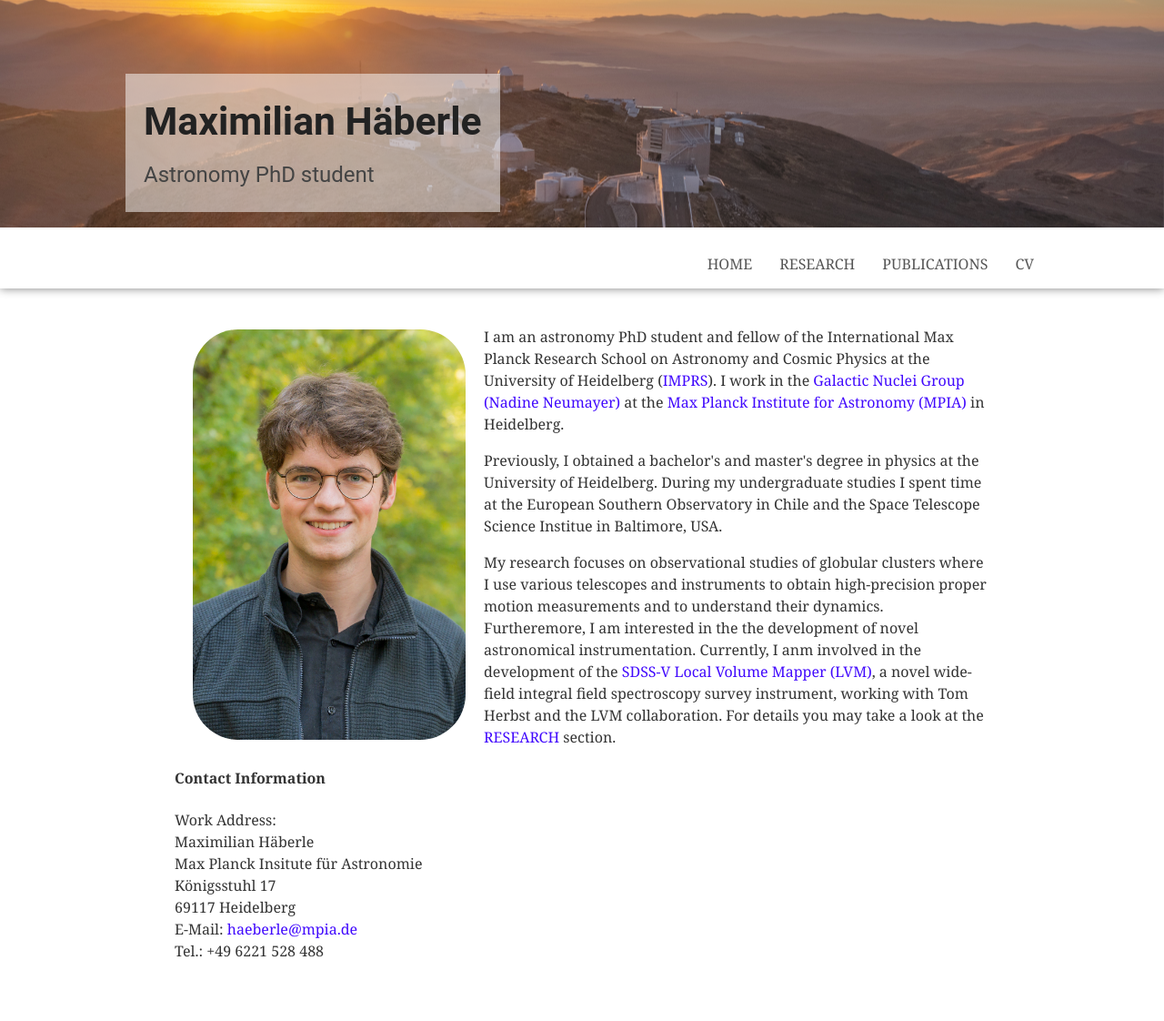
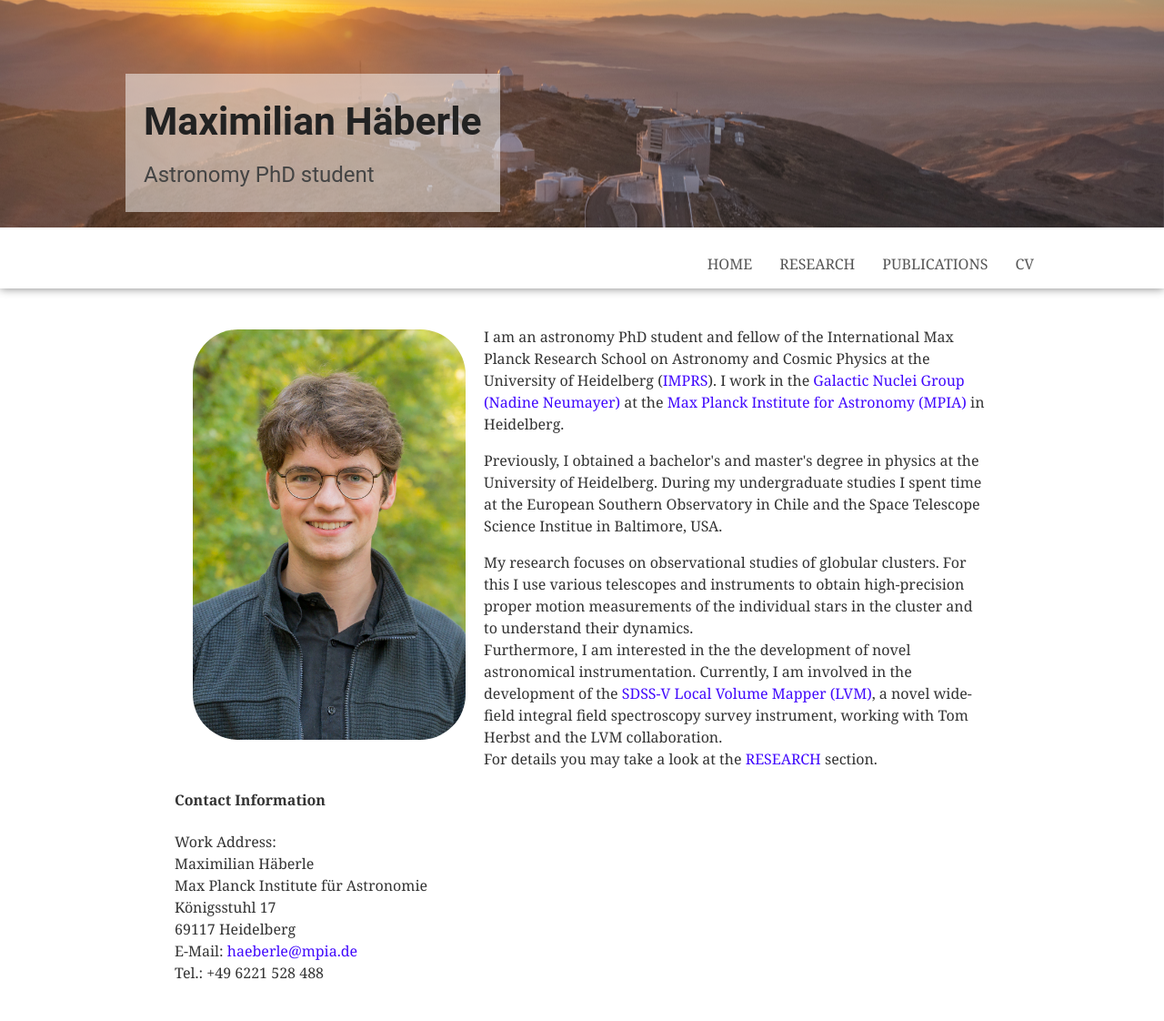
Before and after one commit to maxhaeberle/maxhaeberle.github.io, a Jekyll site: the page built from index.html, in a window 1280 px wide. Shown: the whole page at 91% size. Built offline with Jekyll 4.4.1, drawn with Linux system fonts in a browser that asks for light colours; before the commit the page ends 1098 px from its top, so only the background shows below that.

Commit message:
Adapted index text

```diff
--- a/index.html
+++ b/index.html
@@ -17,13 +17,14 @@ header-image: assets/img/lasilla.jpg
 	Previously, I obtained a bachelor's and master's degree in physics at the University of Heidelberg. During my undergraduate studies I spent time at the European Southern Observatory in Chile and the Space Telescope Science Institue in Baltimore, USA.
 </p>
 <p>
-    My research  focuses on observational studies of globular clusters where I use various telescopes and instruments to obtain high-precision proper motion measurements and to understand their dynamics.<br>
-    Furtheremore, I am interested in the the development of novel astronomical instrumentation. Currently, I anm involved in the development of the <a href="https://www.sdss.org/dr15/future/lvm/"> SDSS-V Local Volume Mapper (LVM)</a>, a novel wide-field integral field spectroscopy survey instrument, working with Tom Herbst and the LVM collaboration.
+    My research  focuses on observational studies of globular clusters. For this I use various telescopes and instruments to obtain high-precision proper motion measurements of the individual stars in the cluster and to understand their dynamics.<br>
+    Furthermore, I am interested in the the development of novel astronomical instrumentation. Currently, I am involved in the development of the <a href="https://www.sdss.org/dr15/future/lvm/"> SDSS-V Local Volume Mapper (LVM)</a>, a novel wide-field integral field spectroscopy survey instrument, working with Tom Herbst and the LVM collaboration.<br>
 	For details you may take a look at the <a href="../research">RESEARCH</a> section.
 </p>
+<div>
 <h4>Contact Information</h4>
-<p>Work Address:<br>Maximilian Häberle<br>Max Planck Insitute für Astronomie<br>Königsstuhl 17<br>69117 Heidelberg<br>E-Mail: <a href="mailto:haeberle@mpia.de">haeberle@mpia.de</a><br>Tel.: +49 6221 528 488 </br></p>
-
+<p>Work Address:<br>Maximilian Häberle<br>Max Planck Institute für Astronomie<br>Königsstuhl 17<br>69117 Heidelberg<br>E-Mail: <a href="mailto:haeberle@mpia.de">haeberle@mpia.de</a><br>Tel.: +49 6221 528 488 </br></p>
+</div>
 
 <!--
 <h1>News</h1>
```
